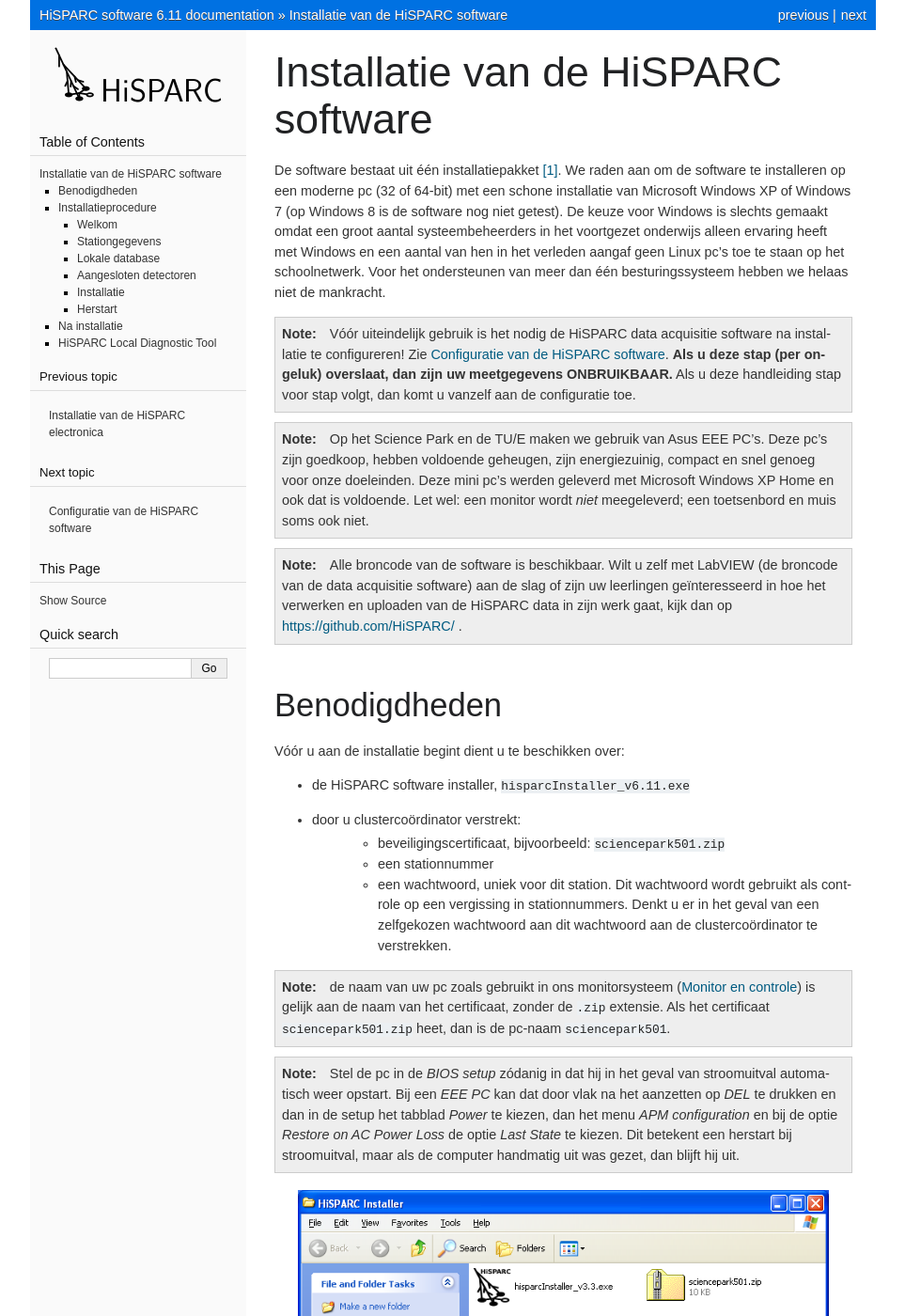
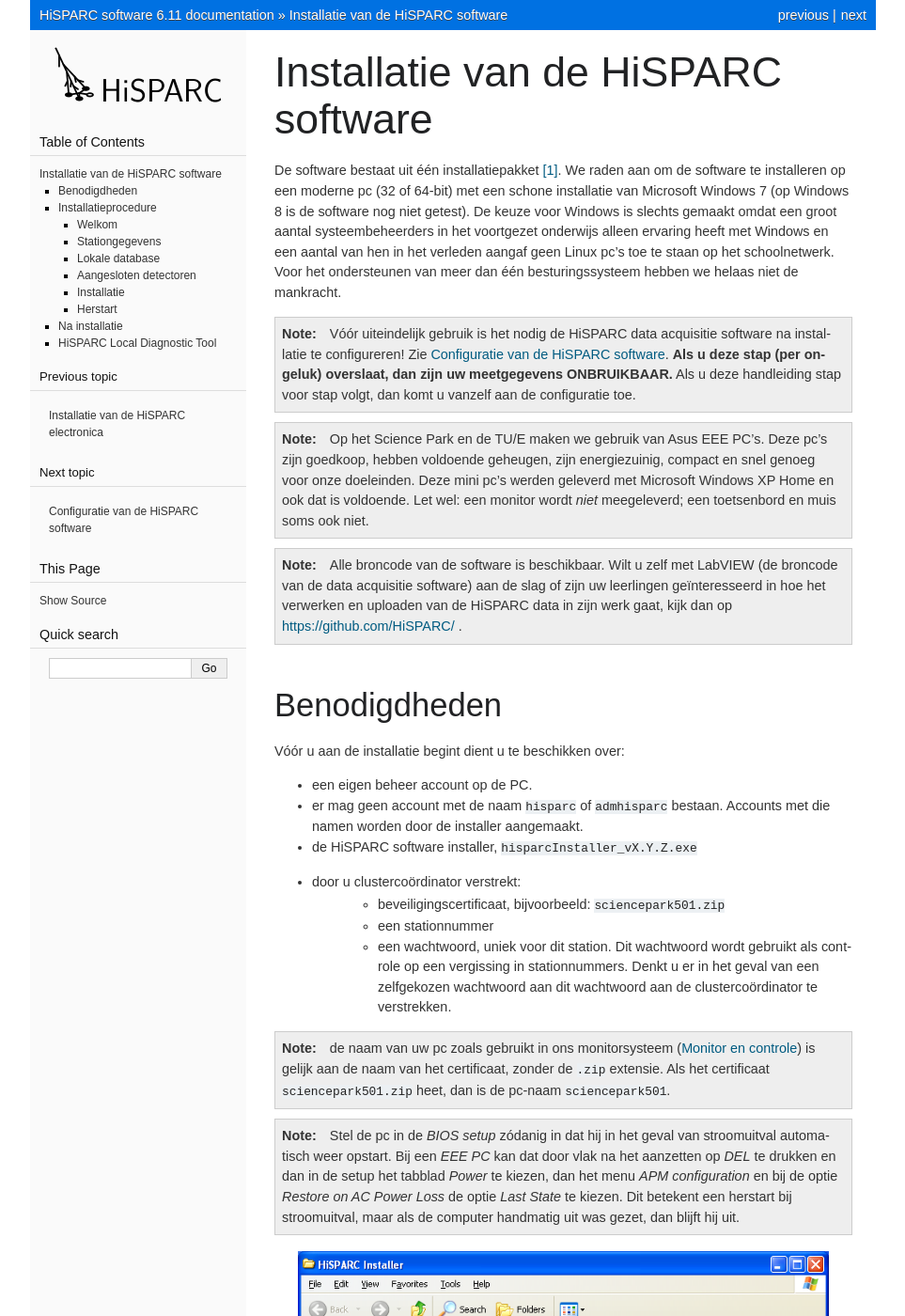
Before and after one commit to HiSPARC/station-software, a Sphinx documentation site: the page built from doc/software-installatie.rst, in a window 1280 px wide and 1400 px high. Shown: the whole window at 94% size, without its empty margins (158-1121 px from the left). Built offline with Sphinx 7.4.7, drawn with Linux system fonts in a browser that asks for light colours.

Commit message:
Clarify prerequisites for installer
Do not suggest Windows XP.
Advice about existing accounts and accounts created by the
documentation.

```diff
--- a/doc/software-installatie.rst
+++ b/doc/software-installatie.rst
@@ -5,7 +5,7 @@
 
 De software bestaat uit één installatiepakket [#OOTI]_.  We raden aan om
 de software te installeren op een moderne pc (32 of 64-bit) met een
-schone installatie van Microsoft Windows XP of Windows 7 (op Windows 8
+schone installatie van Microsoft Windows 7 (op Windows 8
 is de software nog niet getest).  De keuze voor Windows is slechts
 gemaakt omdat een groot aantal systeembeheerders in het voortgezet
 onderwijs alleen ervaring heeft met Windows en een aantal van hen in het
@@ -38,7 +38,10 @@
 
 Vóór u aan de installatie begint dient u te beschikken over:
 
-* de HiSPARC software installer, ``hisparcInstaller_v6.11.exe``
+* een eigen beheer account op de PC.
+* er mag geen account met de naam ``hisparc`` of ``admhisparc`` bestaan.
+  Accounts met die namen worden door de installer aangemaakt.
+* de HiSPARC software installer, ``hisparcInstaller_vX.Y.Z.exe``
 * door u clustercoördinator verstrekt:
     * beveiligingscertificaat, bijvoorbeeld: ``sciencepark501.zip``
     * een stationnummer
@@ -73,6 +76,7 @@
 De installatieprocedure is eenvoudig te doorlopen.  Hieronder volgt een
 aantal screenshots van de installer met een korte beschrijving.
 
+
 Welkom
 ^^^^^^
 
@@ -84,6 +88,7 @@
 
    De welkomstpagina van de installer.  Dit is het eerste dat u ziet
    nadat de installer is gestart.
+
 
 Stationgegevens
 ^^^^^^^^^^^^^^^
@@ -98,6 +103,7 @@
    :scale: 85
 
    De installer vraagt om het invullen van de stationgegevens.
+
 
 Lokale database
 ^^^^^^^^^^^^^^^
@@ -118,6 +124,7 @@
    voorhanden om zelf de benodigde serversoftware te installeren.  Op
    aanvraag is alle broncode beschikbaar.
 
+
 Aangesloten detectoren
 ^^^^^^^^^^^^^^^^^^^^^^
 
@@ -133,6 +140,7 @@
 
    Hier vinkt u de aangesloten detectoren aan.  Dit station beschikt
    alleen over een |hisparc| detector.
+
 
 Installatie
 ^^^^^^^^^^^
@@ -170,6 +178,7 @@
    De installatie van de TAP driver (virtuele netwerkkaart voor OpenVPN)
    is niet officieel door Microsoft gecertificeerd.  Daarom moet u
    expliciet toestemming geven voor de installatie.
+
 
 Herstart
 ^^^^^^^^
```
